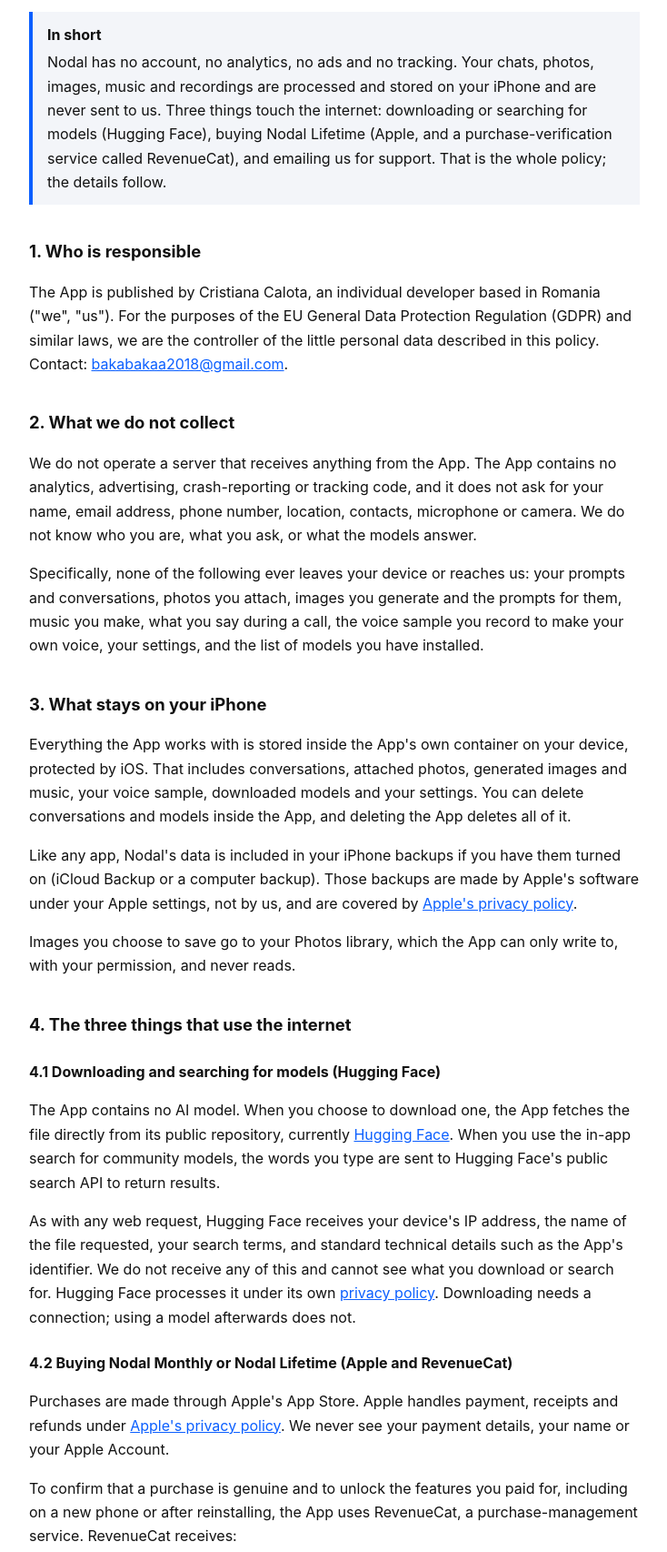
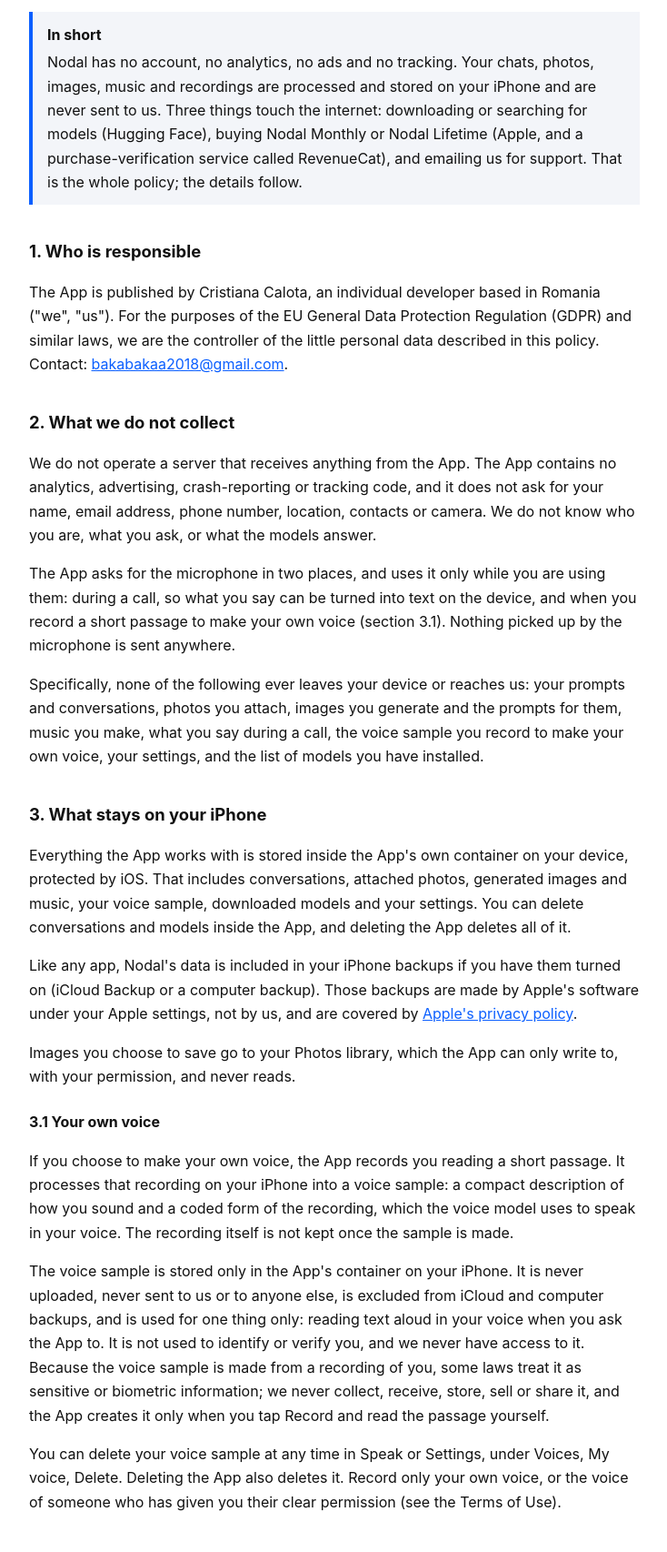
Before and after one commit to nicky-byte/nodal-support, a plain HTML site: page privacy.html in a window 1280 px wide. Shown: the part 181-1887 px from the top of the page at 91% size, without its empty margins (272-1006 px from the left). Drawn offline with Linux system fonts and the light colour scheme.

Commit message:
Voice cloning consent, AI labeling, model use restrictions, EU cancellation right, CCPA and the microphone

```diff
--- a/privacy.html
+++ b/privacy.html
@@ -31,20 +31,26 @@
 
 <div class="short">
 <strong>In short</strong>
-Nodal has no account, no analytics, no ads and no tracking. Your chats, photos, images, music and recordings are processed and stored on your iPhone and are never sent to us. Three things touch the internet: downloading or searching for models (Hugging Face), buying Nodal Lifetime (Apple, and a purchase-verification service called RevenueCat), and emailing us for support. That is the whole policy; the details follow.
+Nodal has no account, no analytics, no ads and no tracking. Your chats, photos, images, music and recordings are processed and stored on your iPhone and are never sent to us. Three things touch the internet: downloading or searching for models (Hugging Face), buying Nodal Monthly or Nodal Lifetime (Apple, and a purchase-verification service called RevenueCat), and emailing us for support. That is the whole policy; the details follow.
 </div>
 
 <h2>1. Who is responsible</h2>
 <p>The App is published by Cristiana Calota, an individual developer based in Romania ("we", "us"). For the purposes of the EU General Data Protection Regulation (GDPR) and similar laws, we are the controller of the little personal data described in this policy. Contact: <a href="mailto:bakabakaa2018@gmail.com">bakabakaa2018@gmail.com</a>.</p>
 
 <h2>2. What we do not collect</h2>
-<p>We do not operate a server that receives anything from the App. The App contains no analytics, advertising, crash-reporting or tracking code, and it does not ask for your name, email address, phone number, location, contacts, microphone or camera. We do not know who you are, what you ask, or what the models answer.</p>
+<p>We do not operate a server that receives anything from the App. The App contains no analytics, advertising, crash-reporting or tracking code, and it does not ask for your name, email address, phone number, location, contacts or camera. We do not know who you are, what you ask, or what the models answer.</p>
+<p>The App asks for the microphone in two places, and uses it only while you are using them: during a call, so what you say can be turned into text on the device, and when you record a short passage to make your own voice (section 3.1). Nothing picked up by the microphone is sent anywhere.</p>
 <p>Specifically, none of the following ever leaves your device or reaches us: your prompts and conversations, photos you attach, images you generate and the prompts for them, music you make, what you say during a call, the voice sample you record to make your own voice, your settings, and the list of models you have installed.</p>
 
 <h2>3. What stays on your iPhone</h2>
 <p>Everything the App works with is stored inside the App's own container on your device, protected by iOS. That includes conversations, attached photos, generated images and music, your voice sample, downloaded models and your settings. You can delete conversations and models inside the App, and deleting the App deletes all of it.</p>
 <p>Like any app, Nodal's data is included in your iPhone backups if you have them turned on (iCloud Backup or a computer backup). Those backups are made by Apple's software under your Apple settings, not by us, and are covered by <a href="https://www.apple.com/legal/privacy/">Apple's privacy policy</a>.</p>
 <p>Images you choose to save go to your Photos library, which the App can only write to, with your permission, and never reads.</p>
+
+<h3 id="voice">3.1 Your own voice</h3>
+<p>If you choose to make your own voice, the App records you reading a short passage. It processes that recording on your iPhone into a voice sample: a compact description of how you sound and a coded form of the recording, which the voice model uses to speak in your voice. The recording itself is not kept once the sample is made.</p>
+<p>The voice sample is stored only in the App's container on your iPhone. It is never uploaded, never sent to us or to anyone else, is excluded from iCloud and computer backups, and is used for one thing only: reading text aloud in your voice when you ask the App to. It is not used to identify or verify you, and we never have access to it. Because the voice sample is made from a recording of you, some laws treat it as sensitive or biometric information; we never collect, receive, store, sell or share it, and the App creates it only when you tap Record and read the passage yourself.</p>
+<p>You can delete your voice sample at any time in Speak or Settings, under Voices, My voice, Delete. Deleting the App also deletes it. Record only your own voice, or the voice of someone who has given you their clear permission (see the Terms of Use).</p>
 
 <h2>4. The three things that use the internet</h2>
 
@@ -86,6 +92,7 @@
 <h2>9. Your rights</h2>
 <p>Because almost everything is on your own device, most rights are exercised by you directly: you can read, export, correct or delete your data inside the App or by deleting it. For the personal data we do hold, in practice support emails, you can ask us to access, correct, delete or export it, to restrict or object to its processing, and you can withdraw consent where processing is based on it. Write to the address above and we will respond within one month. If you are in the EU or UK you also have the right to complain to your data protection authority; in Romania that is the ANSPDCP.</p>
 <p>Under Apple's App Tracking Transparency rules, the App does not track you and will never ask for tracking permission.</p>
+<p>We do not sell or share personal information, as those terms are used in the California Consumer Privacy Act and similar US state laws, and we have not done so in the past 12 months. We do not use personal information for targeted advertising or profiling. Residents of those states have the same rights described above, and we will not treat you differently for using them.</p>
 
 <h2>10. Children</h2>
 <p>The App is rated for adults and is not directed at children under 18. We do not knowingly collect personal data from anyone under 18. If you believe a child has sent us personal data, contact us and we will delete it.</p>
```
Also changed, not shown: terms.html (+8 -2 lines).
